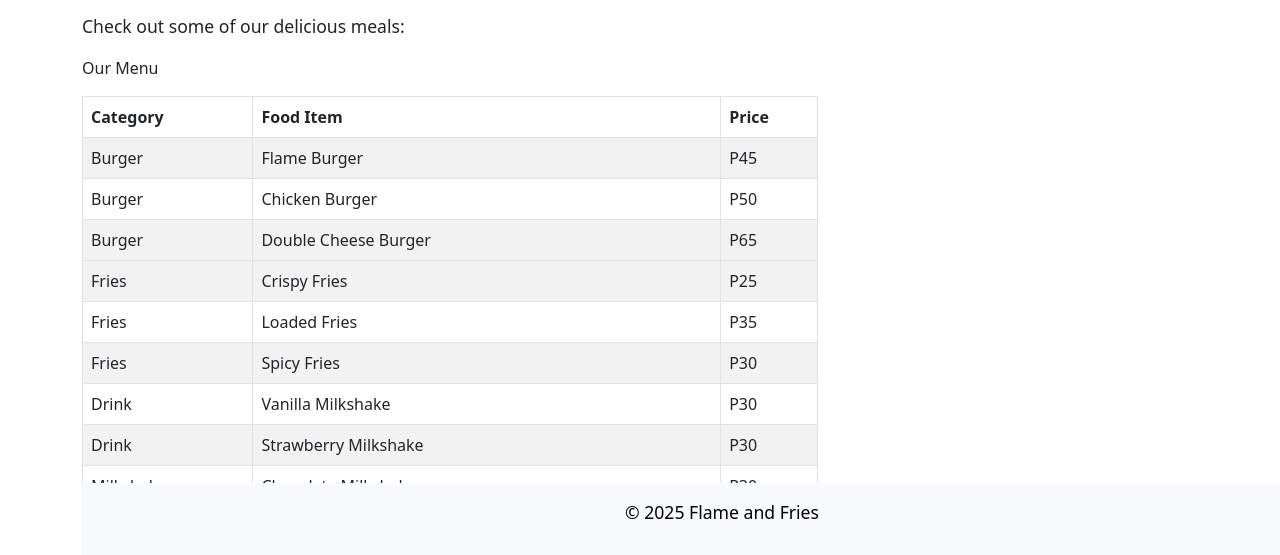
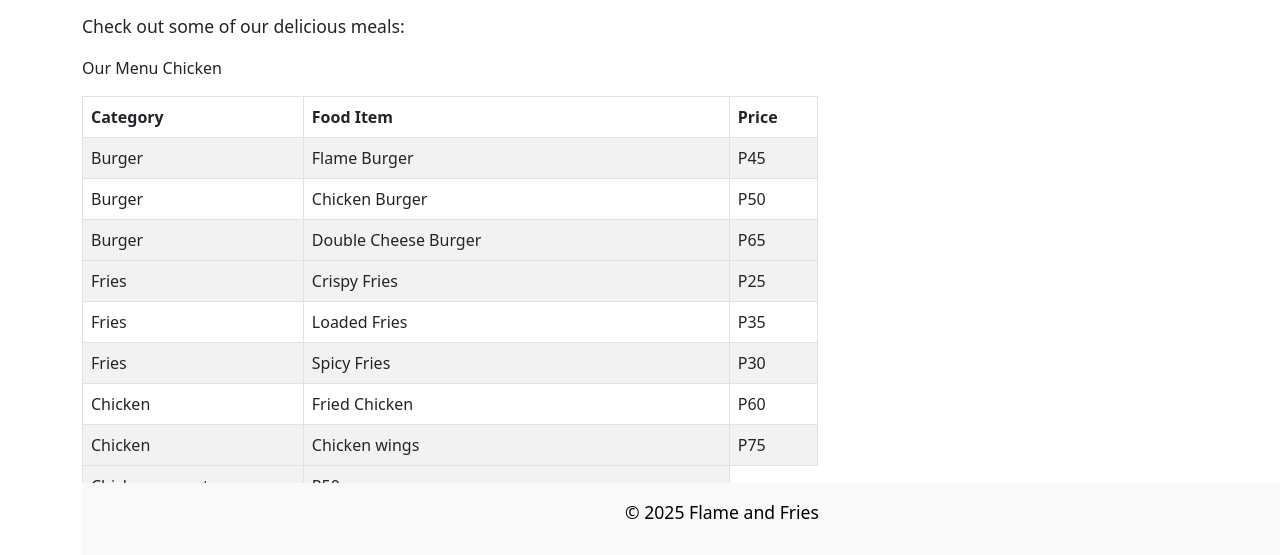
Before and after one commit to bida25-468/my-GitHub-page, a plain HTML site: page menu.html in a window 1280 px wide. Shown: the part 243-798 px from the top of the page. Drawn offline with nearby package versions, Linux system fonts and the light colour scheme.

Commit message:
Add new chicken dishes to the menu

```diff
--- a/menu.html
+++ b/menu.html
@@ -101,6 +101,24 @@
 </tr>
 
 <tr>
+<td> Chicken</td>
+<td> Fried Chicken</td>
+<td>P60</td>
+</tr>
+
+<tr>
+<td>Chicken</td>
+<td> Chicken wings</td>
+<td>P75</td>
+</tr>
+
+<tr>
+<tr>Chicken</td>
+<td>Chicken nuggets</td>
+<td>P50</td>
+</tr>
+
+<tr>
 <td>Drink</td>
 <td>Vanilla Milkshake</td>
 <td>P30</td>
```
